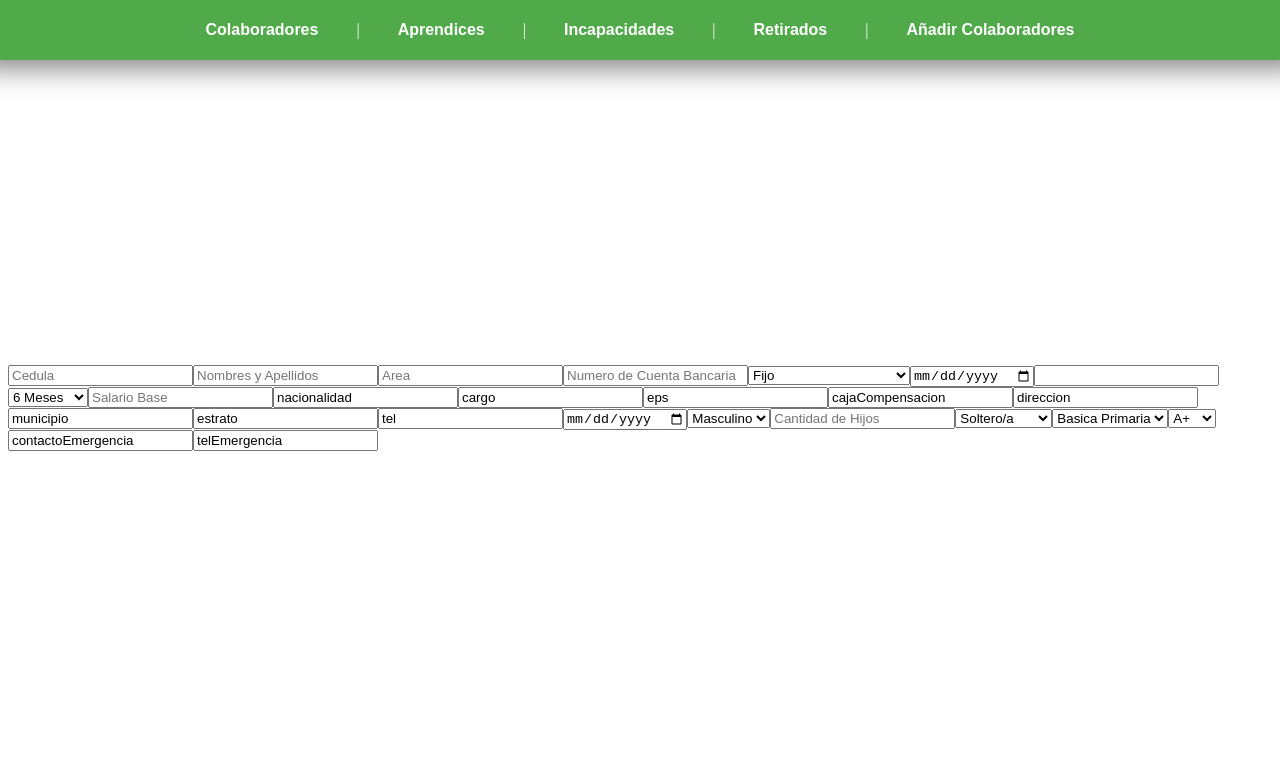
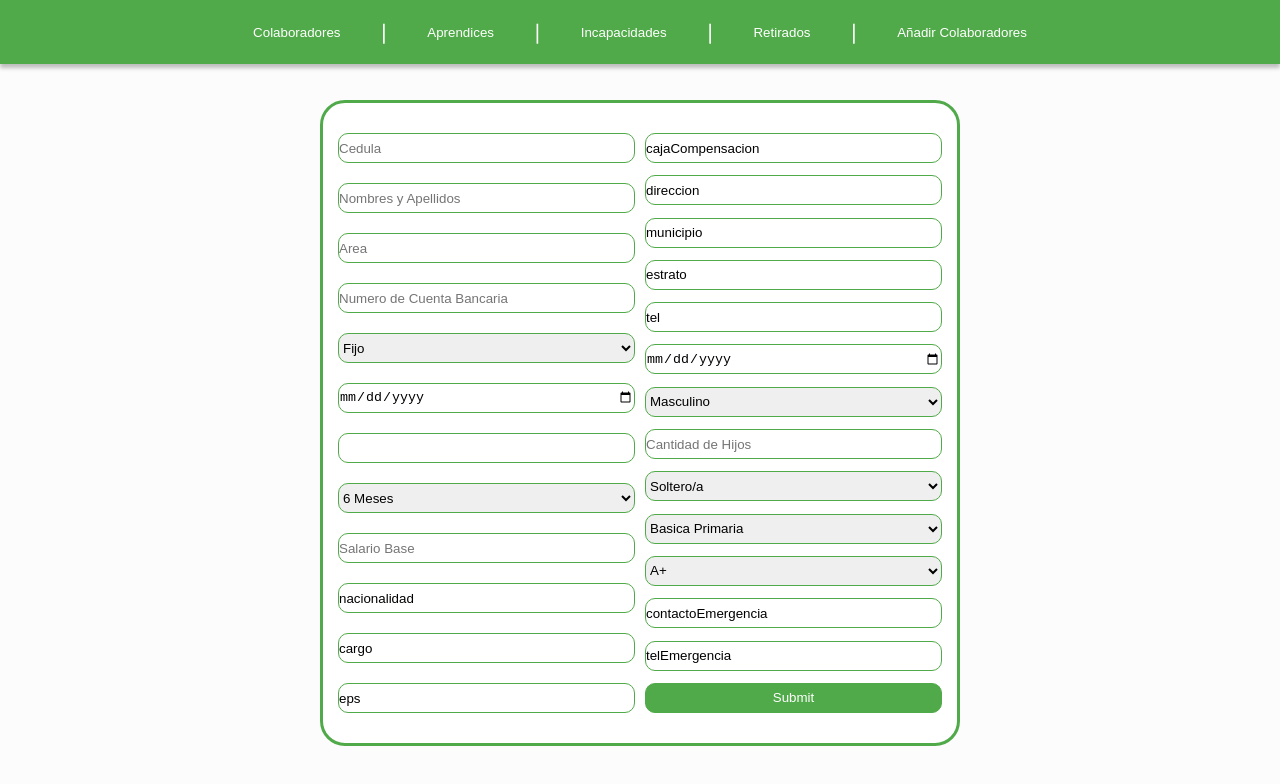
Before and after one commit to 0jhayler0/SociodemografiaLaVictoria, a React (Vite) app in the folder ColaboradoresLaVictoria/: page / in a window 1280 px wide. Both pictures are taken after a click on the button "Añadir Colaboradores". Shown: the top 784 px of the page. Built offline with nearby package versions, Linux system fonts and the light colour scheme.

Commit message:
actualidad 4/11

```diff
--- a/ColaboradoresLaVictoria/index.html
+++ b/ColaboradoresLaVictoria/index.html
@@ -4,7 +4,7 @@
     <meta charset="UTF-8" />
     <link rel="icon" type="image/svg+xml" href="/vite.svg" />
     <meta name="viewport" content="width=device-width, initial-scale=1.0" />
-    <title>colaboradoreslavictoria</title>
+    <title>Perfil Sociodemografico La Victoria</title>
   </head>
   <body>
     <div id="root"></div>
--- a/ColaboradoresLaVictoria/src/components/AñadirColaboradores.jsx
+++ b/ColaboradoresLaVictoria/src/components/AñadirColaboradores.jsx
@@ -1,10 +1,12 @@
 import React from 'react'
+import '../styles/AñadirColaboradores.css'
 
 const AñadirColaboradores = () => {
   return (
     <div>
-      <div classname='colaboradoresContainer'>
+      <div className='colaboradoresContainer'>
         <form action="POST">
+          <div className='formIzq'>
             <input type="text"  placeholder='Cedula'/>
             <input type="text"  placeholder='Nombres y Apellidos'/>
             <input type="text"  placeholder='Area'/>
@@ -31,6 +33,8 @@ const AñadirColaboradores = () => {
             <input type="text" value='nacionalidad' placeholder='Nacionalidad'/>
             <input type="text" value='cargo' placeholder='Cargo'/>
             <input type="text" value='eps' placeholder='Eps'/>
+            </div>
+            <div className='formDer'>
             <input type="text" value='cajaCompensacion' placeholder='Caja de Compensacion'/>
             <input type="text" value='direccion' placeholder='Direccion'/>
             <input type="text" value='municipio' placeholder='Municipio'/>
@@ -72,6 +76,8 @@ const AñadirColaboradores = () => {
             </select>
             <input type="text" value='contactoEmergencia' placeholder='Contacto de Emergencia (Nombres y Apellidos)'/>
             <input type="text" value='telEmergencia' placeholder='Contacto de emergencia (N° de telefono)'/>
+            <input className='submit' type="submit" />
+            </div>
         </form>
       </div>
     </div>
--- a/ColaboradoresLaVictoria/src/styles/App.css
+++ b/ColaboradoresLaVictoria/src/styles/App.css
@@ -1,68 +1,69 @@
+*{
+    margin: 0;
+    padding: 0;
+    box-sizing: border-box;
+}
+
 :root{
     --textColor: black;
     --secondTextColor: white;
     --thirdColor: #51aa49;
+    --backgroundColor: #fcfcfc;
     --textFont: Verdana, Geneva, Tahoma, sans-serif;
 }
 
 .principalContainer{
     width: 100%;
     height: 100vh;
+    background-color: var(--backgroundColor);
+}
+
+.menuContainer{
+    width: 100%;
+    height: 8%;
+    background-color: #51aa49;
+    box-shadow: 0px 4px 4px rgba(0, 0, 0, 0.25);
+    z-index: 2;
+
+}
+.menuContainer ul{
+    list-style: none;
     display: flex;
+    justify-content: center;
     align-items: center;
+    height: 100%;
+    gap: 40px;
+}
+.menuContainer ul li{
+    color: var(--secondTextColor);
+    font-family: var(--textFont);
+    font-size: 20px;
+    cursor: pointer;
+}
+.menuButtons{
+    display: flex;
     justify-content: center;
+    align-items: center;
+    height: 100%;
+    gap: 40px;
+    border: none;
+    background-color: transparent;
+    cursor: pointer;
+    color: var(--secondTextColor);
+
+}
+.content{
+    height: 92%;
+    z-index: 1;
 }
 
 .greeting{
-    text-align: center;
-    font-size: 4rem;
-    font-weight: 800;
+    display: flex;
+    justify-content: center;
+    align-items: center;
+    height: 100%;
     font-family: var(--textFont);
+    font-size: 30px;
     color: var(--thirdColor);
+    font-weight: 500;
 }
-
-.menuContainer{
-    position: fixed;
-    top: 0;
-    width: 100%;
-    height: 20px;
-    display: flex;
-    flex-direction: row;
-    align-items: center;
-    justify-content: center;
-    padding: 20px;
-    gap: 2rem;
-    background-color: var(--thirdColor);
-    box-shadow: 0 2px 30px 5px #7a7a7a;
-}
-
-.menuContainer ul{
-    width: 100%;
-    display: flex;
-    flex-direction: row;
-    align-items: center;
-    justify-content: center;
-    padding: 20px;
-    gap: 2rem;
-    background-color: var(--thirdColor);
-}
-
-.menuContainer li{
-    list-style: none;
-    color: var(--secondTextColor);
-}
-
-.menuButtons{
-    border: none;
-    cursor: pointer;
-    color: var(--secondTextColor);
-    background-color: transparent;
-    font-size: 1rem;
-    font-weight: bolder;
-}
-
-.content{
-    width: 100%;
-    height: calc(100%-20px);
-
-}
--- /dev/null
+++ b/ColaboradoresLaVictoria/src/styles/AñadirColaboradores.css
@@ -0,0 +1,51 @@
+*{
+    margin: 0;
+    padding: 0;
+    box-sizing: border-box;
+}
+
+.colaboradoresContainer{
+    display: flex;
+    position: absolute;
+    width: 50%;
+    height: max-content;
+    top: 100px;
+    left: 25%;
+    border-radius: 25px;
+    border: 3px solid var(--thirdColor);
+    background-color: var(--secondTextColor);
+}
+
+form{
+    padding: 10px;
+    width: 100%;
+    height: 80vh;
+    display: flex;
+    flex-direction: row;
+    align-items: center;
+    justify-content: center;
+}
+
+input, select{
+    width: 100%;
+    height: 30px;
+    border: 1px solid var(--thirdColor);
+    border-radius: 10px;
+
+}
+
+.formDer, .formIzq{
+    width: 50%;
+    height: 100%;
+    display: flex;
+    flex-direction: column;
+    align-items: center;
+    justify-content: space-between;
+    padding: 20px 5px 20px 5px;
+
+}
+
+.submit{
+    background-color: var(--thirdColor);
+    color: var(--secondTextColor);
+}
```
